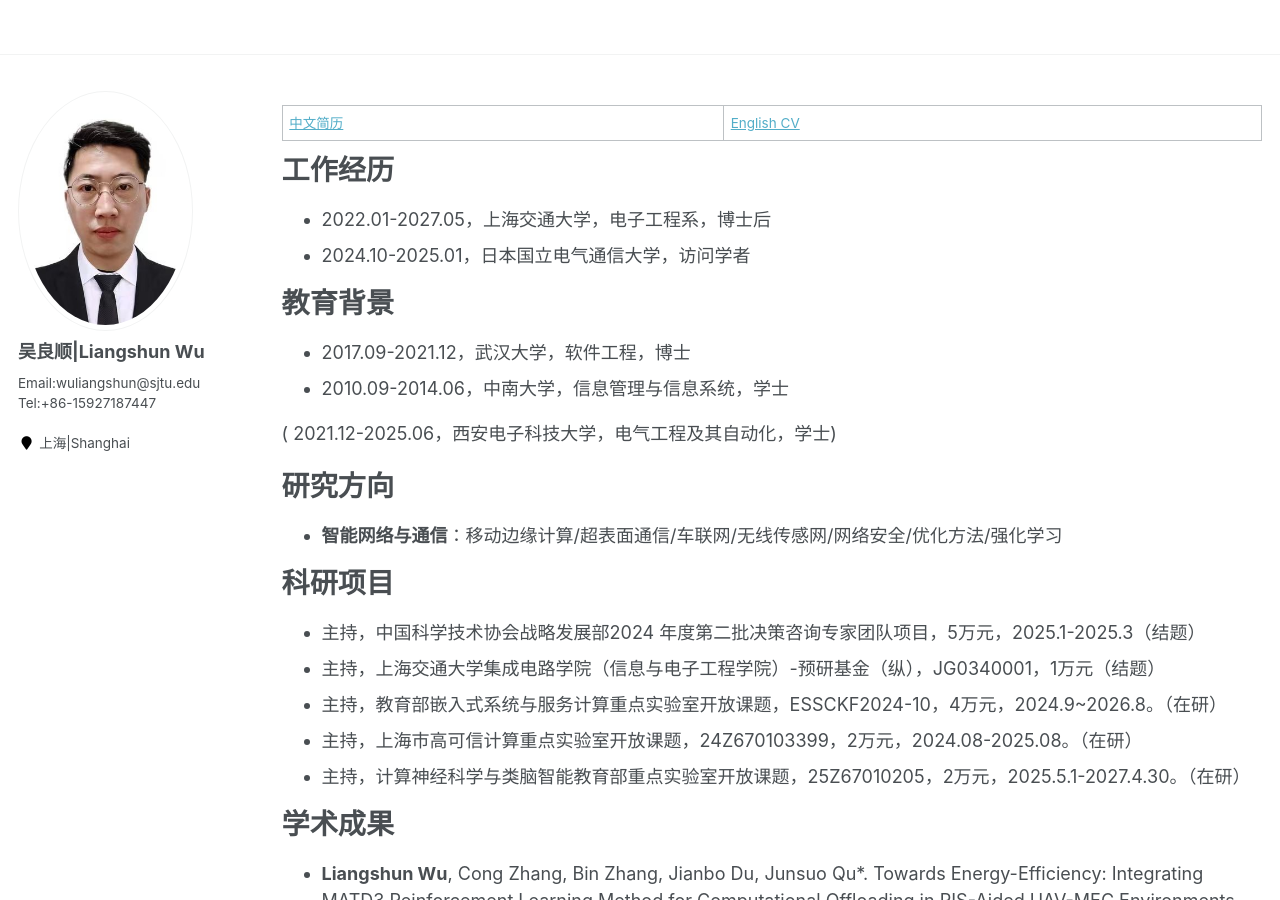
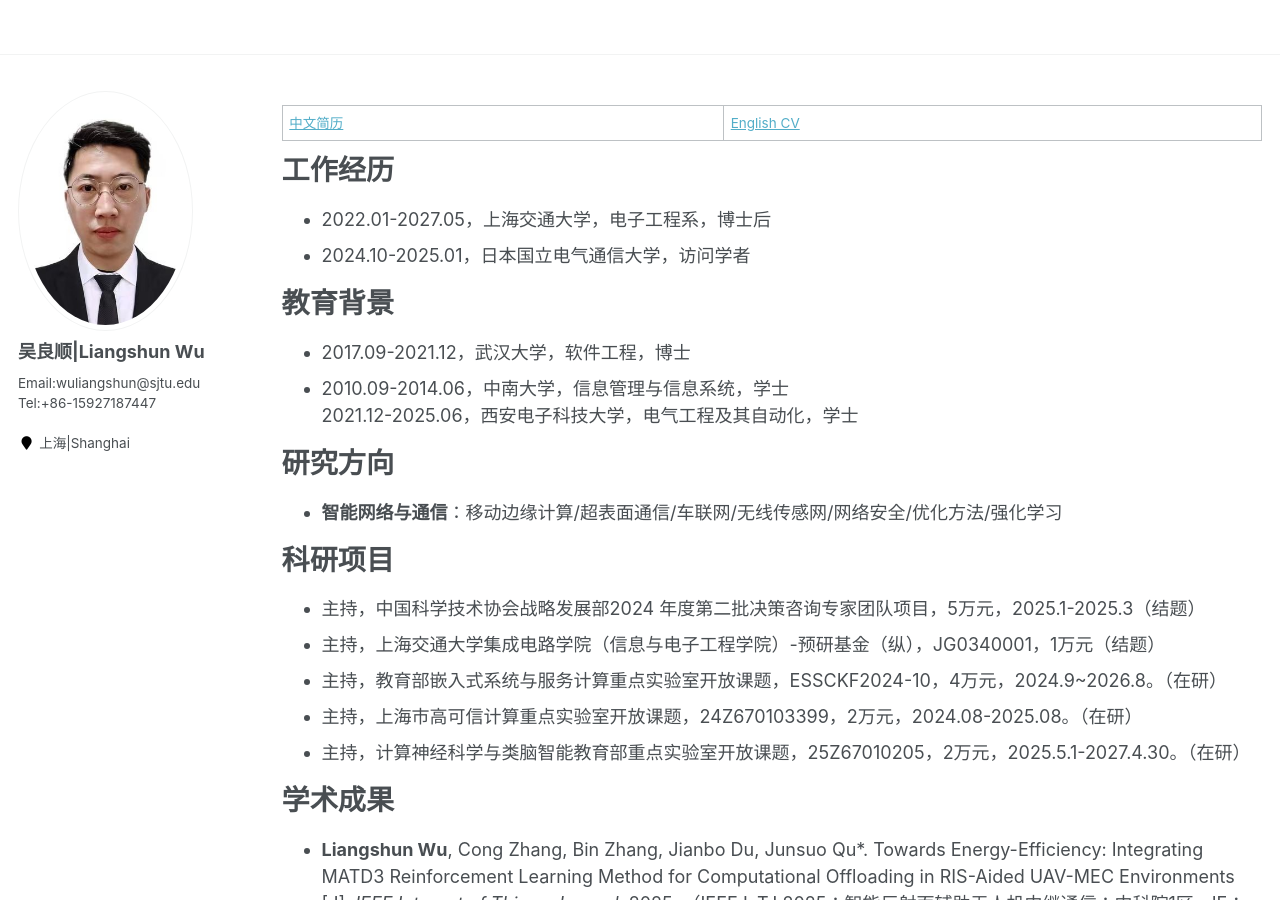
Before and after one commit to wuliangshun/wuliangshun.github.io, a Jekyll site: the page built from _pages/cv.md, in a window 1280 px wide and 900 px high. Built offline with Jekyll 4.4.1, drawn with Linux system fonts in a browser that asks for light colours.

Commit message:
first commit

```diff
--- a/_pages/cv.md
+++ b/_pages/cv.md
@@ -25,8 +25,8 @@ redirect_from:
 
 * 2017.09-2021.12，武汉大学，软件工程，博士
 * 2010.09-2014.06，中南大学，信息管理与信息系统，学士
+  2021.12-2025.06，西安电子科技大学，电气工程及其自动化，学士
 
-( 2021.12-2025.06，西安电子科技大学，电气工程及其自动化，学士)
 
 
 
```
